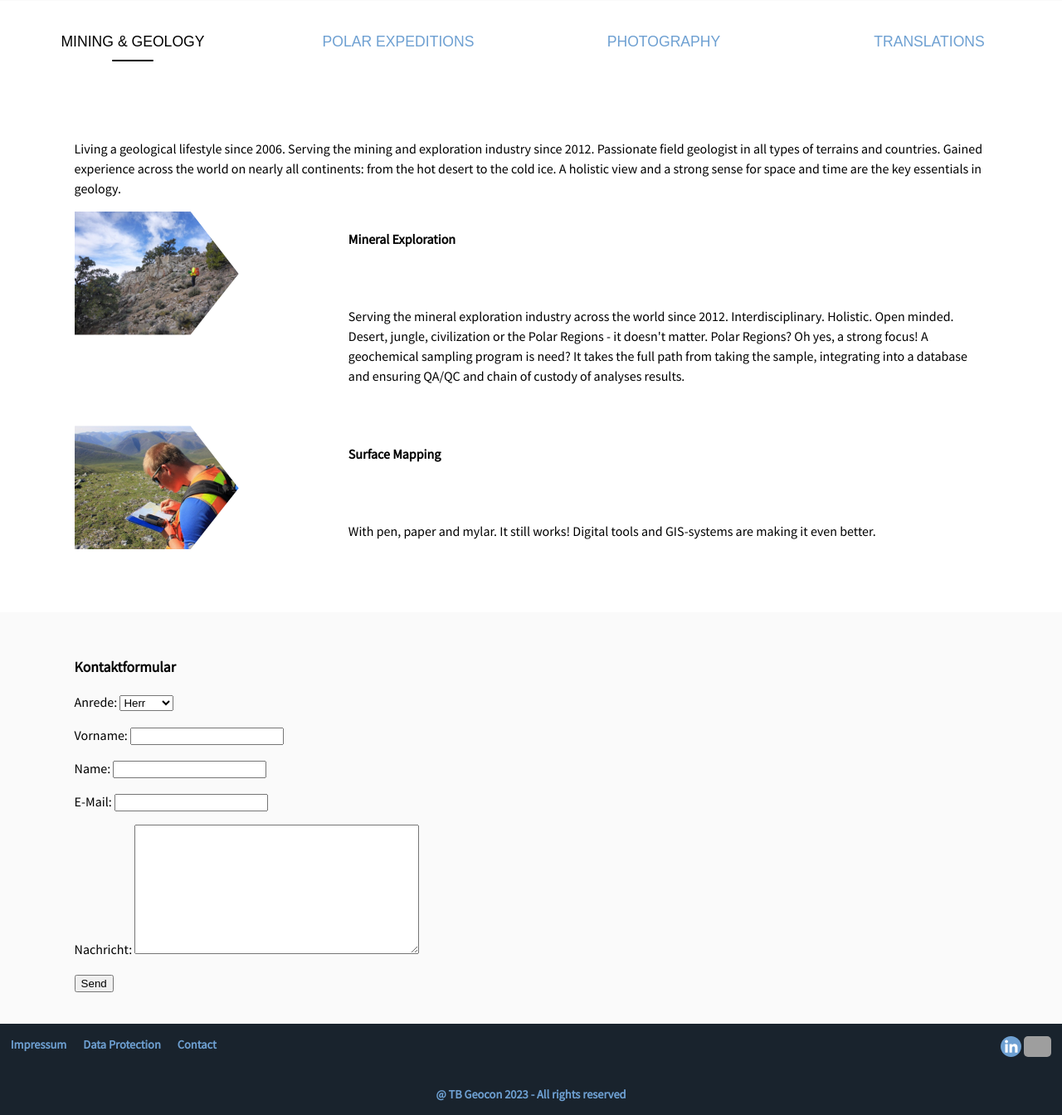
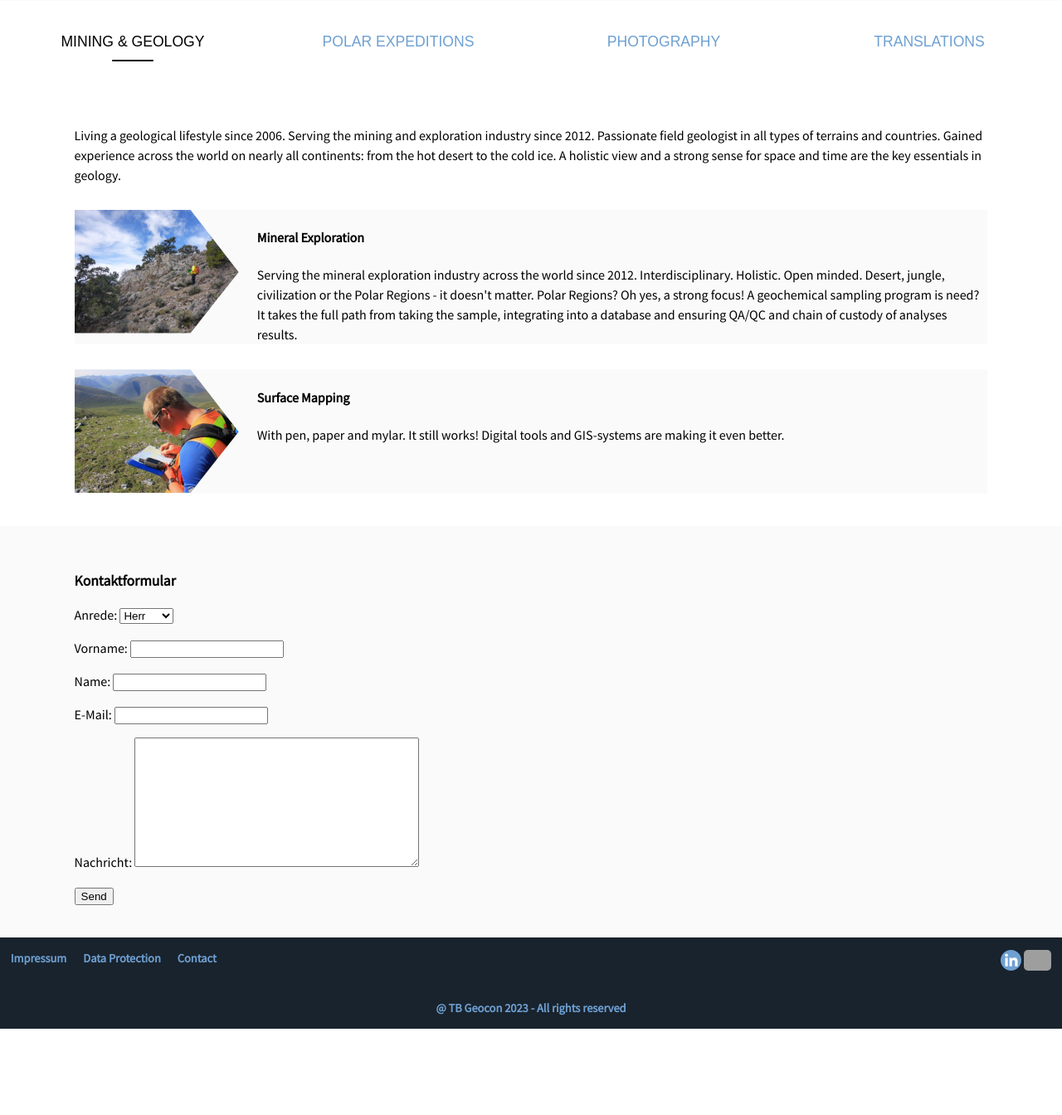
Before and after one commit to tobiasbrehm/tbgeocon, a Django app: page / in a window 1280 px wide. Shown: the part 1237-2581 px from the top of the page at 83% size. After the commit the page ends 2477 px from the top, so only its background shows below. Run offline with Django 4.2, Linux system fonts and the light colour scheme; data comes from the database, SQL or seed files in the repository; both versions use the stored data as it was after the commit; parts of the project's set-up code (start-up, migrations or seed data) failed here and were passed over; some libraries are stand-ins or nearby versions; grey boxes are pictures that could not be loaded.

Commit message:
background color subsections

```diff
--- a/main/static/style/services.css
+++ b/main/static/style/services.css
@@ -1,6 +1,11 @@
 /* --- Service Tabs - START --- */
 .services{
     padding: 3% 7%;
+}
+
+.services p{
+    margin-block-start: 0;
+    margin-block-end: 0;
 }
 
 .tabs {
@@ -162,7 +167,9 @@
 .clip-container-right-arrow {
     width: 100%;
     display: grid;
-    grid-template-columns: 30% 70%;
+    grid-template-columns: 20% 80%;
+    margin-top: 30px;
+    background-color: rgb(250, 250, 250);
 }
 
 .clip-container-text{
```
Also changed, not shown: db.sqlite3.
